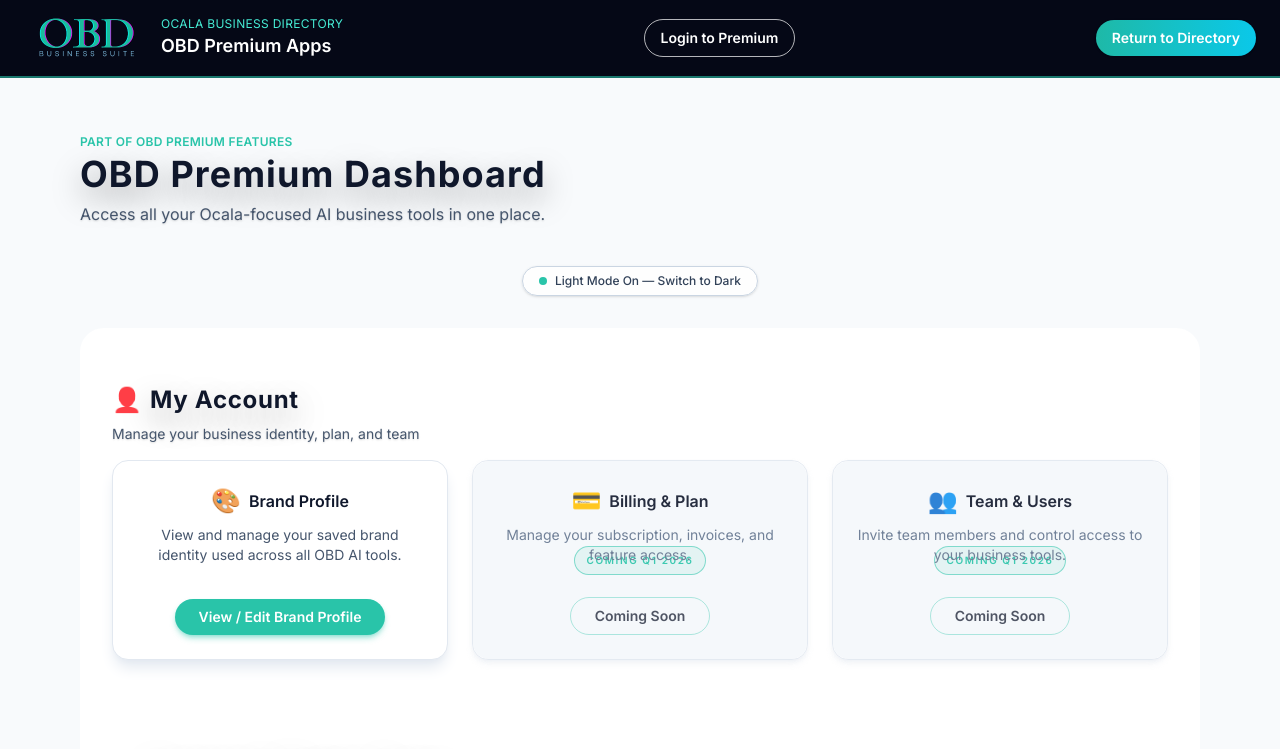
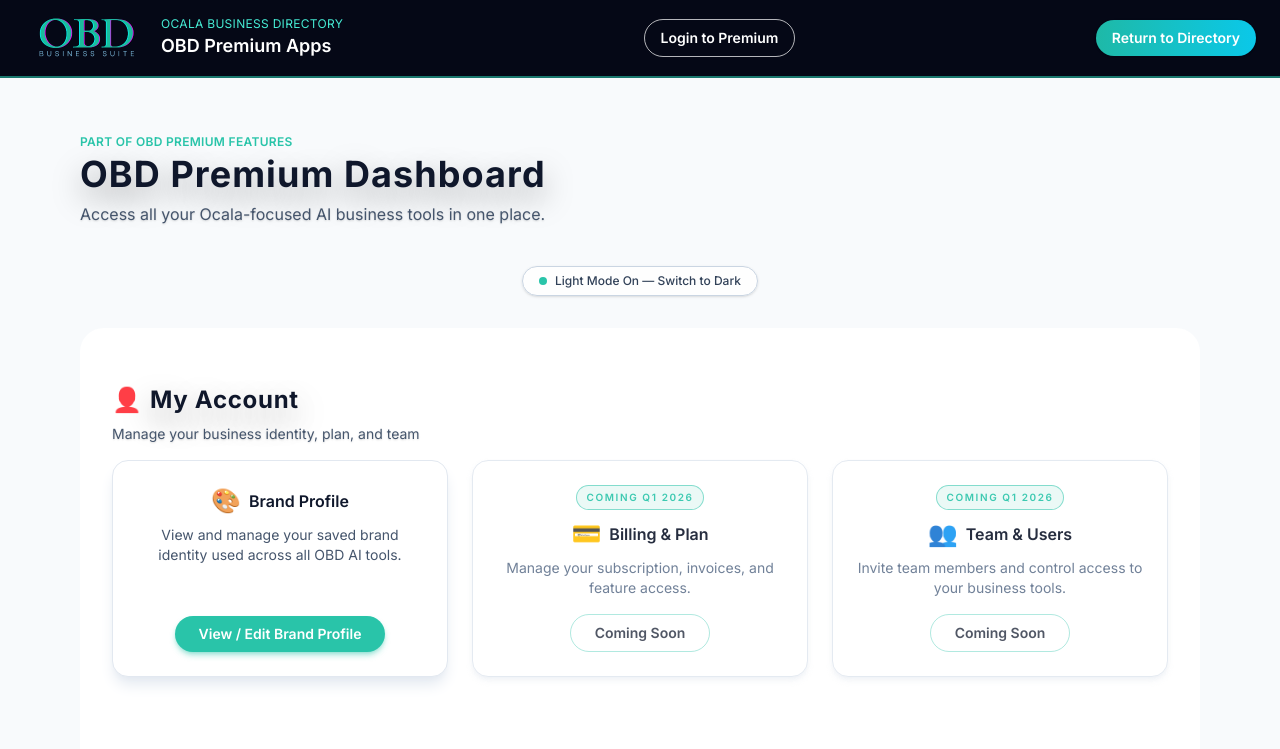
Before and after one commit to acemetillidie0001/obd-premium-apps, a Next.js app: page / in a window 1280 px wide. Shown: the top 749 px of the page. Built offline with nearby package versions, Linux system fonts and the light colour scheme; no server answers.

Commit message:
Dashboard polish: fix Billing & Team tiles, single Coming Soon CTA

```diff
--- a/src/app/page.tsx
+++ b/src/app/page.tsx
@@ -116,13 +116,10 @@
                 <div
                   className={`relative flex h-full min-h-[200px] flex-col justify-between rounded-2xl border px-6 py-6 text-center transition-shadow duration-200 ${cardBgNonLive} opacity-90`}
                 >
-                  <div
-                    className={`pointer-events-none absolute inset-0 rounded-2xl flex flex-col items-center justify-center z-0 ${
-                      isDark ? "bg-slate-900/60" : "bg-slate-100/70"
-                    }`}
-                  >
-                    <div className="relative z-20">
-                      <span className={`inline-flex items-center gap-1.5 rounded-full border px-3 py-1.5 text-[10px] font-semibold uppercase tracking-[0.16em] ${
+                  <div className="space-y-2">
+                    {/* Badge: Coming Q1 2026 (non-interactive chip) */}
+                    <div className="flex justify-center mb-2">
+                      <span className={`inline-flex items-center gap-1.5 rounded-full border px-2.5 py-1 text-[10px] font-semibold uppercase tracking-[0.16em] pointer-events-none ${
                         isDark
                           ? "border-[#29c4a9]/50 bg-[#29c4a9]/10 text-[#29c4a9]"
                           : "border-[#29c4a9]/60 bg-[#29c4a9]/10 text-[#29c4a9]"
@@ -130,8 +127,6 @@
                         Coming Q1 2026
                       </span>
                     </div>
-                  </div>
-                  <div className="relative z-10 space-y-2">
                     <div className="flex items-center justify-center gap-2 text-center w-full">
                       <div className="flex-shrink-0 text-2xl">💳</div>
                       <h3 className={`text-base font-semibold ${
@@ -146,7 +141,7 @@
                       Manage your subscription, invoices, and feature access.
                     </p>
                   </div>
-                  <div className="relative z-10 mt-4">
+                  <div className="mt-4">
                     <button
                       type="button"
                       disabled
@@ -163,13 +158,10 @@
                 <div
                   className={`relative flex h-full min-h-[200px] flex-col justify-between rounded-2xl border px-6 py-6 text-center transition-shadow duration-200 ${cardBgNonLive} opacity-90`}
                 >
-                  <div
-                    className={`pointer-events-none absolute inset-0 rounded-2xl flex flex-col items-center justify-center z-0 ${
-                      isDark ? "bg-slate-900/60" : "bg-slate-100/70"
-                    }`}
-                  >
-                    <div className="relative z-20">
-                      <span className={`inline-flex items-center gap-1.5 rounded-full border px-3 py-1.5 text-[10px] font-semibold uppercase tracking-[0.16em] ${
+                  <div className="space-y-2">
+                    {/* Badge: Coming Q1 2026 (non-interactive chip) */}
+                    <div className="flex justify-center mb-2">
+                      <span className={`inline-flex items-center gap-1.5 rounded-full border px-2.5 py-1 text-[10px] font-semibold uppercase tracking-[0.16em] pointer-events-none ${
                         isDark
                           ? "border-[#29c4a9]/50 bg-[#29c4a9]/10 text-[#29c4a9]"
                           : "border-[#29c4a9]/60 bg-[#29c4a9]/10 text-[#29c4a9]"
@@ -177,8 +169,6 @@
                         Coming Q1 2026
                       </span>
                     </div>
-                  </div>
-                  <div className="relative z-10 space-y-2">
                     <div className="flex items-center justify-center gap-2 text-center w-full">
                       <div className="flex-shrink-0 text-2xl">👥</div>
                       <h3 className={`text-base font-semibold ${
@@ -193,7 +183,7 @@
                       Invite team members and control access to your business tools.
                     </p>
                   </div>
-                  <div className="relative z-10 mt-4">
+                  <div className="mt-4">
                     <button
                       type="button"
                       disabled
```
Also changed, not shown: 1 other file (tests, documents, lock files or other folders).
